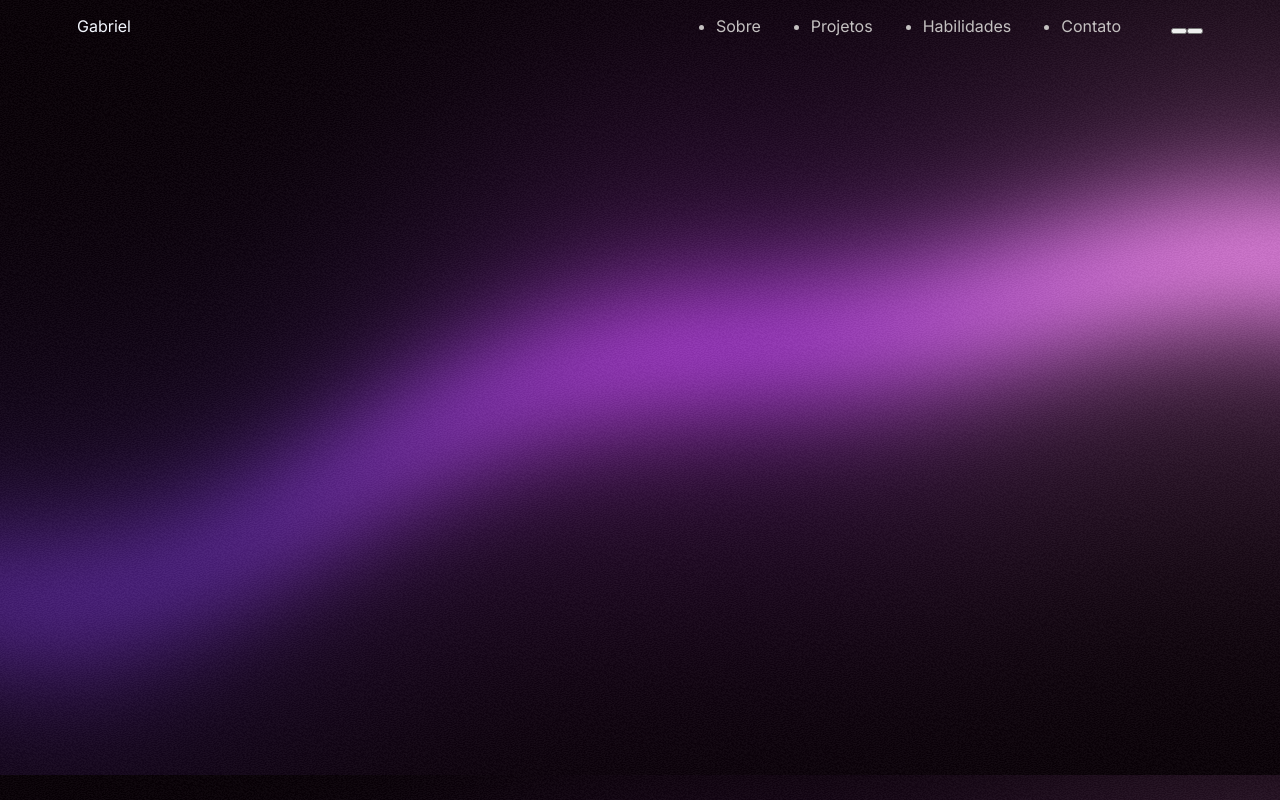
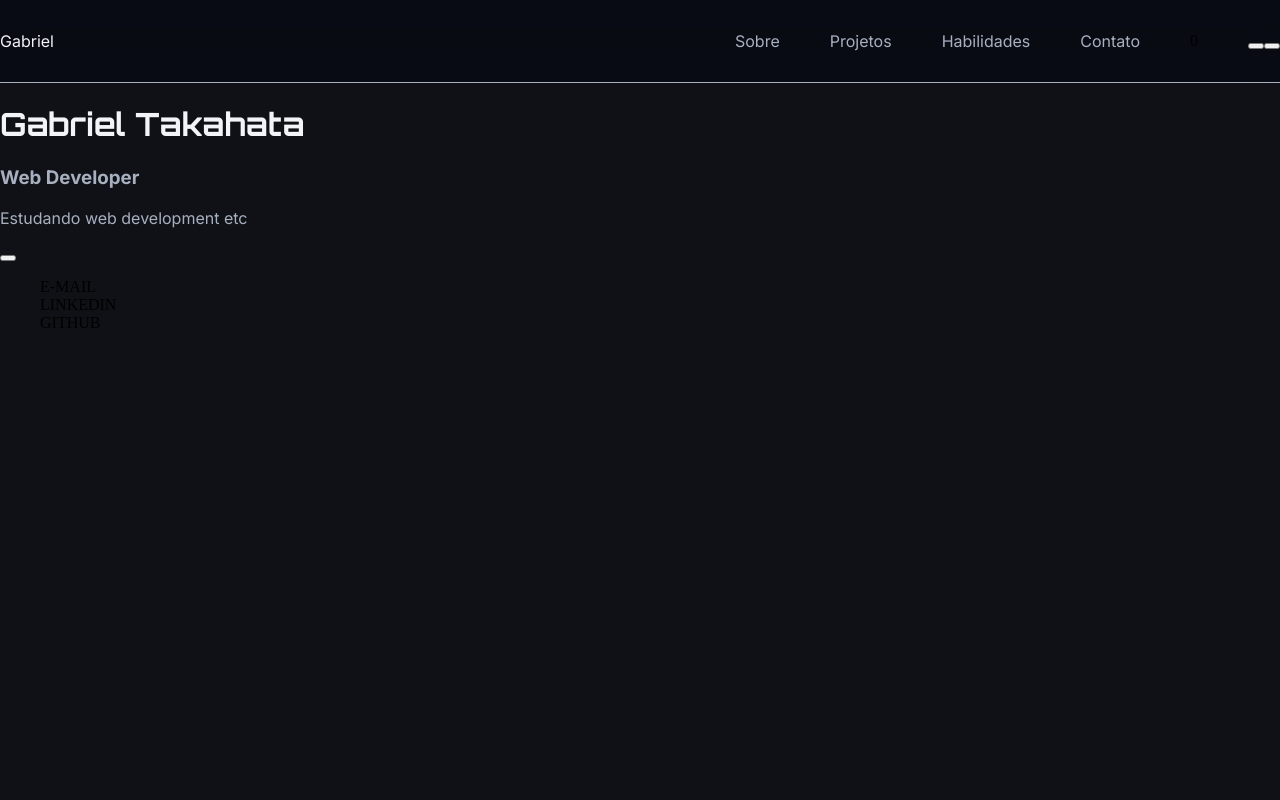
Before and after one commit to TabsMacedo/portfolio-gabriel, a React (Vite) app: page / in a window 1280 px wide. Built offline with nearby package versions, Linux system fonts and the light colour scheme.

Commit message:
adds content and footer

```diff
--- a/src/App.css
+++ b/src/App.css
@@ -1,3 +1,3 @@
 body {
-  background-image: url(./assets/background-hero.png);
+  background-color: var(--dark-background);
 }
--- a/src/App.jsx
+++ b/src/App.jsx
@@ -1,12 +1,18 @@
 import "./App.css";
 import Menu from "./components/Menu/Menu.jsx";
+import Hero from "./components/Hero/Hero.jsx";
+import Content from "./components/Content/Content.jsx";
+import Footer from "./components/Footer/Footer.jsx";
 
 function App() {
 
 
   return (
     <>
-      <Menu nome="Gabriel"/>
+      <Menu nome="Gabriel" />
+      <Hero />
+      <Content />
+      <Footer />
     </>
   )
 }
--- /dev/null
+++ b/src/components/Content/Content.jsx
@@ -0,0 +1,17 @@
+import styles from "./Content.module.css";
+
+export default function Content() {
+    return (
+        <>
+            <div className={styles.contentAbout}>
+
+            </div>
+            <div className={styles.contentProjects}>
+
+            </div>
+            <div className={styles.contentTech}>
+
+            </div>
+        </>
+    )
+}
--- /dev/null
+++ b/src/components/Footer/Footer.jsx
@@ -0,0 +1,13 @@
+import styles from "./Footer.module.css";
+
+export default function Footer() {
+    return (
+        <>
+            <ul className={styles.contact}>
+                <li className={styles.contactItem}>E-MAIL</li>
+                <li className={styles.contactItem}>LINKEDIN</li>
+                <li className={styles.contactItem}>GITHUB</li>
+            </ul>
+        </>
+    )
+}
--- /dev/null
+++ b/src/components/Footer/Footer.module.css
@@ -0,0 +1,3 @@
+.contactItem {
+  list-style: none;
+}
--- a/src/components/Hero/Hero.jsx
+++ b/src/components/Hero/Hero.jsx
@@ -1,16 +1,16 @@
 import styles from "./Hero.module.css";
 
-export default function Hero({ nome }) {
+export default function Hero() {
     return (
         <>
             <div className={styles.heroAbout}>
-                <h1>Gabriel Takahata</h1>
-                <h3>Web Developer</h3>
-                <p>Estudando web development etc</p>
+                <h1 className={styles.heroName}>Gabriel Takahata</h1>
+                <h3 className={styles.heroJob}>Web Developer</h3>
+                <p className={styles.heroParag}>Estudando web development etc</p>
             </div>
 
-            <div className="styles.heroElement"></div>
-            <button className="Styles.heroButton"></button>
+            <div className={styles.heroElement}></div>
+            <button className={styles.heroButton}></button>
         </>
     )
 }
--- a/src/components/Hero/Hero.module.css
+++ b/src/components/Hero/Hero.module.css
@@ -0,0 +1,18 @@
+.heroAbout {
+}
+.heroName {
+  color: var(--dark-title);
+  font-family: var(--font-primary);
+}
+.heroJob {
+  color: var(--dark-parag);
+  font-family: var(--font-secondary);
+}
+.heroParag {
+  color: var(--dark-parag);
+  font-family: var(--font-secondary);
+}
+.heroElement {
+}
+.heroButton {
+}
--- a/src/components/Menu/Menu.jsx
+++ b/src/components/Menu/Menu.jsx
@@ -1,6 +1,8 @@
+import { useState } from "react";
 import styles from "./Menu.module.css";
 
 export default function Menu({ nome }) {
+    const [closed, setClosed] = useState(0);
     return (
         <>
             <nav className={styles.navbar}>
@@ -11,12 +13,14 @@ export default function Menu({ nome }) {
                     <li className={styles.menuItem}>Projetos</li>
                     <li className={styles.menuItem}>Habilidades</li>
                     <li className={styles.menuItem}>Contato</li>
+                    <div><p>{closed}</p></div>
                 </ul>
                 <div className={styles.button}>
-                <button className={styles.buttonItem}></button>
-                <button className={styles.buttonItem}></button>
+                    <button className={styles.buttonItem}></button>
+                    <button className={styles.buttonItem}></button>
                 </div>
             </nav>
+
         </>
     )
 }
--- a/src/components/Menu/Menu.module.css
+++ b/src/components/Menu/Menu.module.css
@@ -1,13 +1,20 @@
 .navbar {
   position: sticky;
+  top: 0;
   display: flex;
   align-items: center;
+  width: 100%;
+  background: rgba(7, 10, 18, 0.72);
+  z-index: 100;
+  border-bottom: 1px solid var(--dark-parag);
+  backdrop-filter: blur(16px);
+  -webkit-backdrop-filter: blur(16px);
 }
 .navbarImg {
 }
 .navbarLogo {
-  color: var(--dark-cor-titulo);
-  font-family: var(--fonte-secundaria);
+  color: var(--dark-title);
+  font-family: var(--font-secondary);
 }
 .navbarMenu {
   display: flex;
@@ -17,8 +24,9 @@
   margin-left: auto;
 }
 .menuItem {
-  color: var(--dark-cor-link);
-  font-family: var(--fonte-secundaria);
+  color: var(--dark-parag);
+  font-family: var(--font-secondary);
+  list-style: none;
 }
 .button {
   margin-left: 50px;
--- a/src/index.css
+++ b/src/index.css
@@ -1,21 +1,21 @@
 :root {
   /* PALETA LIGHT */
-  --light-cor-titulo: #0b1020;
-  --light-cor-parag: #00a8c7;
-  --light-cor-link: #7047d9;
-  --light-cor-button: #ffffff;
-  --light-cor-highlight: #f5f7ff;
+  --light-title: #171A21;
+  --light-parag: #626B7A;
+  --light-highlight: #4F6BFF;
+  --light-card: #FFFFFF;
+  --light-background: #F8F9FC;
 
   /* PALETA DARK */
-  --dark-cor-titulo: #f4f7ff;
-  --dark-cor-parag: #8b5cff;
-  --dark-cor-link: #c4c1c1;
-  --dark-cor-button: #111827;
-  --dark-cor-highlight: #070a12;
+  --dark-title: #f2f4f7;
+  --dark-parag: #a8b0c0;
+  --dark-highlight: #6c8cff;
+  --dark-card: #181B24;
+  --dark-background: #0f1117;
 
   /* FONTES */
-  --fonte-principal: "Orbitron", sans-serif;
-  --fonte-secundaria: "Inter", serif;
+  --font-primary: "Orbitron", sans-serif;
+  --font-secondary: "Inter", serif;
 
   @media (max-width: 1024px) {
     font-size: 16px;
@@ -44,60 +44,5 @@
 
 body {
   margin: 0;
+  padding: 0;
 }
-
-#root {
-  width: 1126px;
-  max-width: 100%;
-  margin: 0 auto;
-  text-align: center;
-  border-inline: 1px solid var(--border);
-  min-height: 100svh;
-  display: flex;
-  flex-direction: column;
-  box-sizing: border-box;
-}
-
-h1,
-h2 {
-  font-family: var(--heading);
-  font-weight: 500;
-  color: var(--text-h);
-}
-
-h1 {
-  font-size: 56px;
-  letter-spacing: -1.68px;
-  margin: 32px 0;
-  @media (max-width: 1024px) {
-    font-size: 36px;
-    margin: 20px 0;
-  }
-}
-h2 {
-  font-size: 24px;
-  line-height: 118%;
-  letter-spacing: -0.24px;
-  margin: 0 0 8px;
-  @media (max-width: 1024px) {
-    font-size: 20px;
-  }
-}
-p {
-  margin: 0;
-}
-
-code,
-.counter {
-  font-family: var(--mono);
-  display: inline-flex;
-  border-radius: 4px;
-  color: var(--text-h);
-}
-
-code {
-  font-size: 15px;
-  line-height: 135%;
-  padding: 4px 8px;
-  background: var(--code-bg);
-}
```
Also changed, not shown: src/components/Content/Content.module.css (added).
